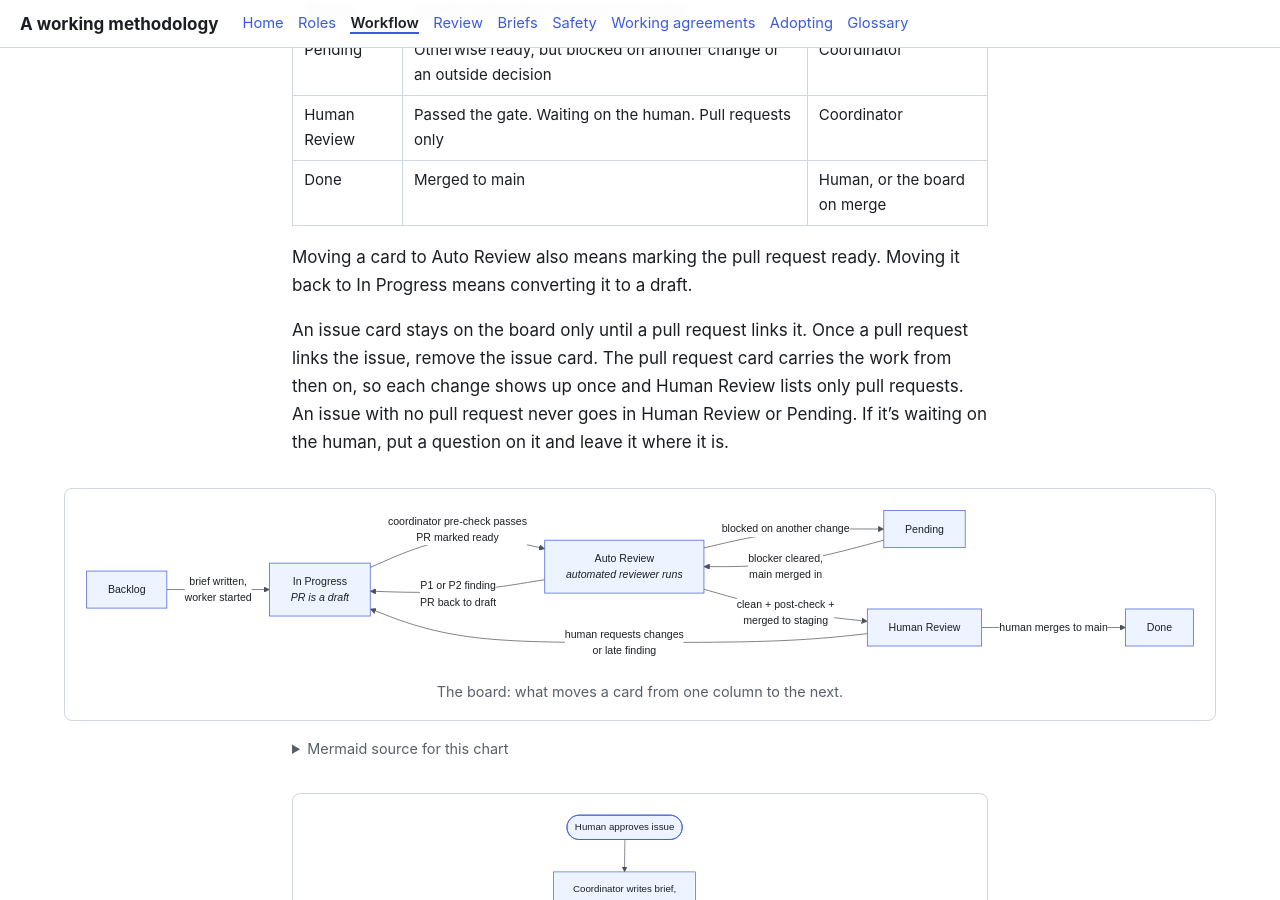
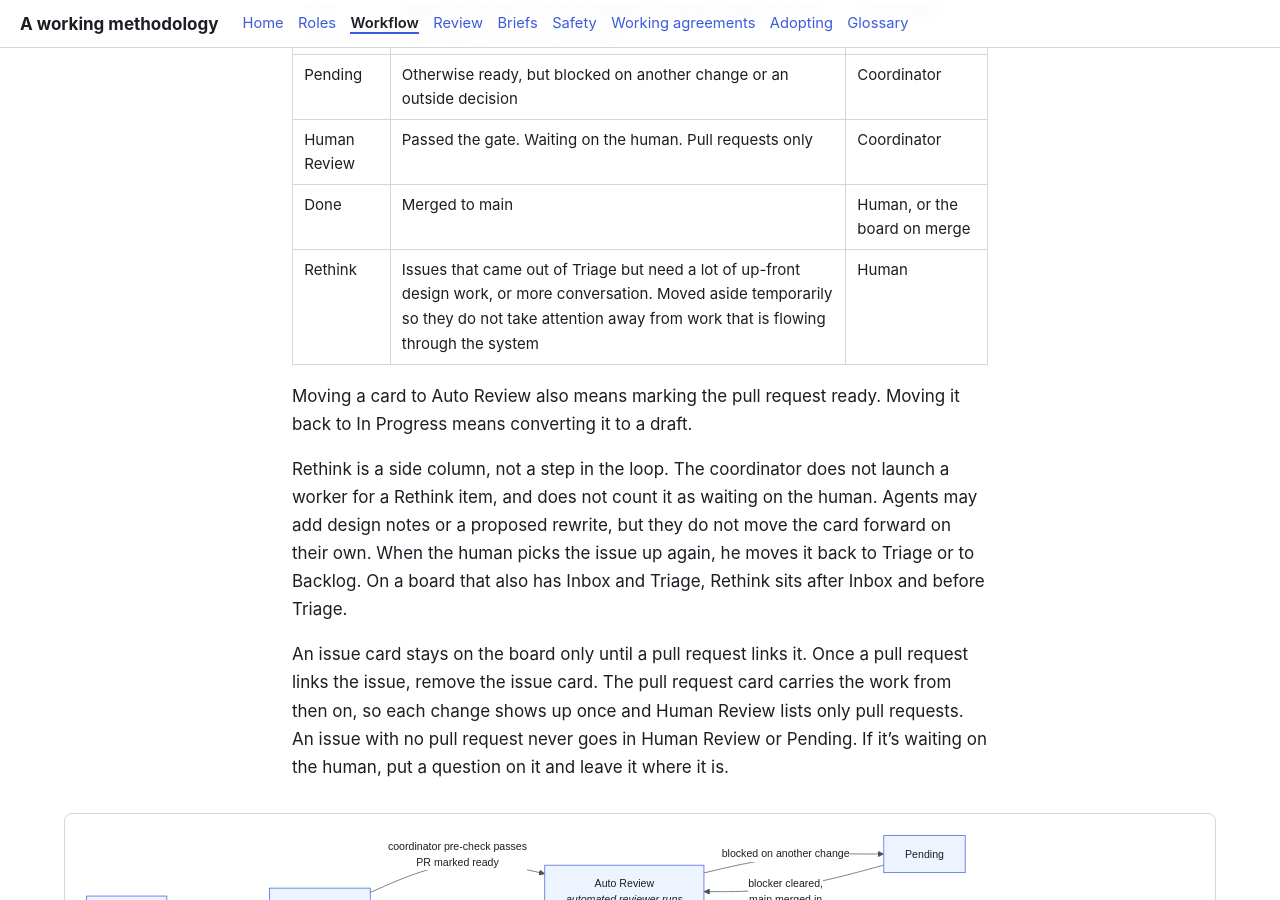
Before and after one commit to tangentcode/methodology, a Jekyll site: the page built from workflow.md, in a window 1280 px wide and 900 px high, scrolled down 781 px. Built offline with Jekyll 4.4.1, drawn with Linux system fonts in a browser that asks for light colours; our own code applies the rules of GitHub Pages for plain Markdown files.

Commit message:
Board: add a Rethink column for issues that need more design
Document Rethink in the board column list, the adoption setup table,
and the glossary. It is a side column. No worker starts on it, and
the coordinator does not count it as waiting on the human.

```diff
--- a/workflow.md
+++ b/workflow.md
@@ -18,8 +18,11 @@
 | Pending | Otherwise ready, but blocked on another change or an outside decision | Coordinator |
 | Human Review | Passed the gate. Waiting on the human. Pull requests only | Coordinator |
 | Done | Merged to main | Human, or the board on merge |
+| Rethink | Issues that came out of Triage but need a lot of up-front design work, or more conversation. Moved aside temporarily so they do not take attention away from work that is flowing through the system | Human |
 
 Moving a card to Auto Review also means marking the pull request ready. Moving it back to In Progress means converting it to a draft.
+
+Rethink is a side column, not a step in the loop. The coordinator does not launch a worker for a Rethink item, and does not count it as waiting on the human. Agents may add design notes or a proposed rewrite, but they do not move the card forward on their own. When the human picks the issue up again, he moves it back to Triage or to Backlog. On a board that also has Inbox and Triage, Rethink sits after Inbox and before Triage.
 
 An issue card stays on the board only until a pull request links it. Once a pull request links the issue, remove the issue card. The pull request card carries the work from then on, so each change shows up once and Human Review lists only pull requests. An issue with no pull request never goes in Human Review or Pending. If it's waiting on the human, put a question on it and leave it where it is.
 
```
Also changed, not shown: adopting.md (+3 -0 lines), glossary.md (+2 -0 lines).
